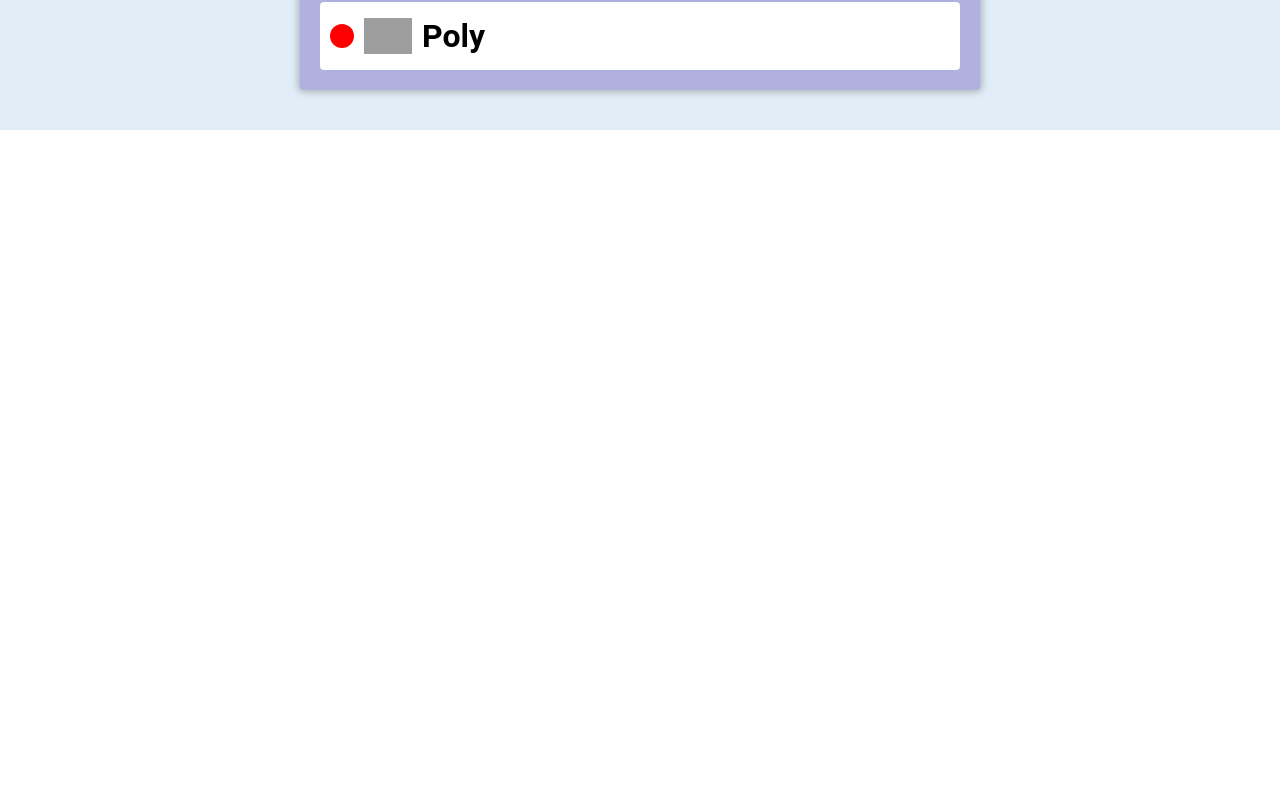
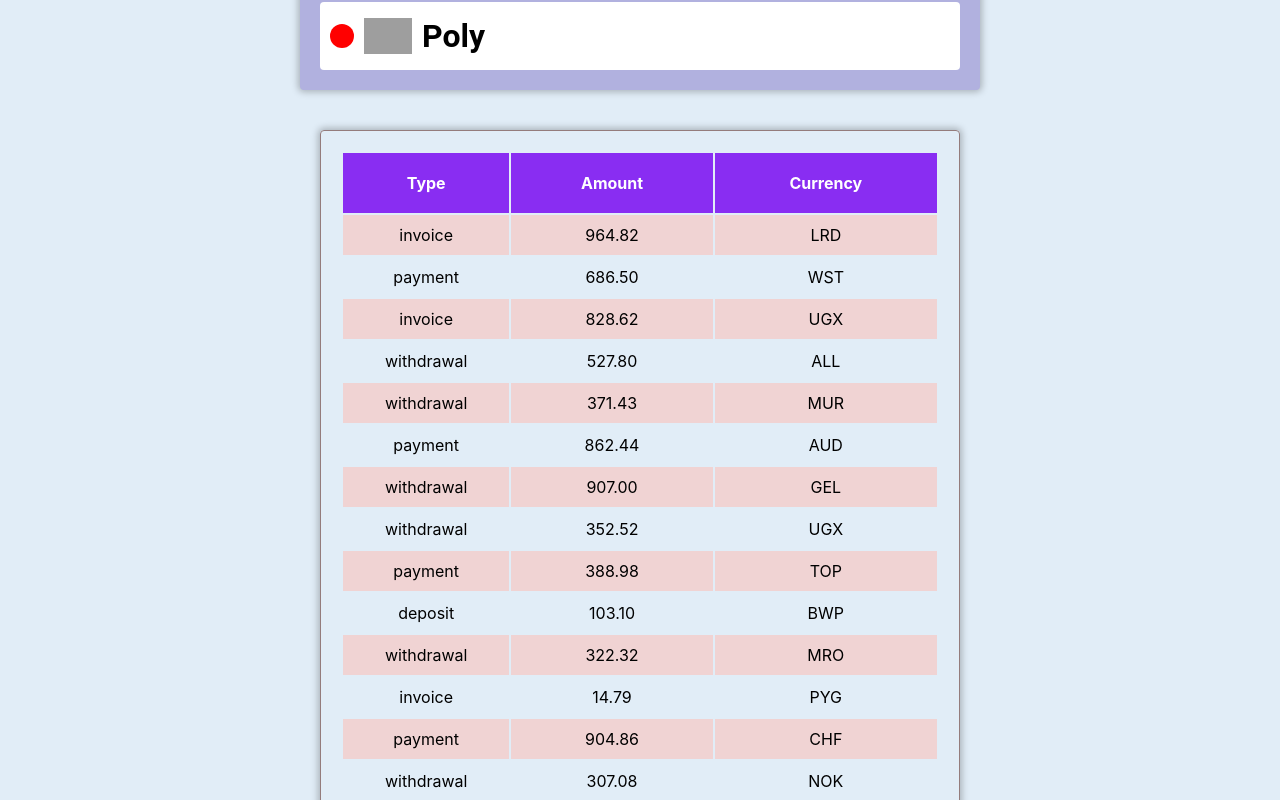
Before and after one commit to Olga-94/goit-react-hw--01-components, a React (Create React App) app: page / in a window 1280 px wide. Shown: the part 1160-1960 px from the top of the page. Before the commit the page ends 1290 px from the top, so only its background shows below. Built offline with nearby package versions, Linux system fonts and the light colour scheme; grey boxes are pictures that could not be loaded.

Commit message:
finish transaction

```diff
--- a/src/components/App.jsx
+++ b/src/components/App.jsx
@@ -1,10 +1,12 @@
 import user from 'data/user.json';
 import data from 'data/data.json';
 import friends from 'data/friends.json';
+import transactions from 'data/transactions.json';
 import { Profile } from './Profile/Profile';
 import { Box } from './Box/Box';
 import { Statistics } from './Statistics/Statistics';
 import { FriendList } from './Friends/FriendList';
+import { TransactionHistory } from './TransactionHistory/TransactionHistory';
 
 export const App = () => {
   return (
@@ -25,7 +27,7 @@
       />
       <Statistics stats={data} title="UPLOAD STATS" />
       <FriendList friends={friends} />
-      {/* <TransactionHistory items={transactions} /> */}
+      <TransactionHistory items={transactions} />
     </Box>
   );
 };
--- /dev/null
+++ b/src/components/TransactionHistory/TransactionHistory.jsx
@@ -0,0 +1,27 @@
+import PropTypes from 'prop-types';
+import { TransactionHistoryList } from 'components/TransactionHistory/TransactionHistoryItem';
+import { Table, Th} from './TransactionHistory.styled';
+
+export const TransactionHistory = ({ items }) => {
+  return (
+    <Table>
+      <thead>
+        <tr>
+          <Th>Type</Th>
+          <Th>Amount</Th>
+          <Th>Currency</Th>
+        </tr>
+      </thead>
+
+      <tbody>
+        {items.map(item => (
+          <TransactionHistoryList item={item} key={item.id} />
+        ))}
+      </tbody>
+    </Table>
+  );
+};
+
+TransactionHistory.propTypes = {
+  items: PropTypes.array.isRequired,
+};
--- /dev/null
+++ b/src/components/TransactionHistory/TransactionHistory.styled.jsx
@@ -0,0 +1,21 @@
+import styled from 'styled-components';
+
+export const Table = styled.table`
+  width: 50%;
+  border: ${p => p.theme.borders.normal};
+  border-radius: 4px;
+  border-color: #947c7c;
+  text-align: center;
+  margin-bottom: 30px;
+  box-shadow: ${p => p.theme.shadows.default};
+  padding: 20px;
+
+`;
+
+export const Th = styled.th`
+  text-align: center;
+  color: #fff;
+  background-color: #892df2;
+  padding: 20px;
+  border-color: #947c7c;
+`;
--- /dev/null
+++ b/src/components/TransactionHistory/TransactionHistoryItem.jsx
@@ -0,0 +1,18 @@
+import PropTypes from 'prop-types';
+import { Tr } from './TransactionHistoryItem.styled';
+
+export const TransactionHistoryList = ({
+  item: { type, amount, currency },
+}) => {
+  return (
+    <Tr>
+      <td>{type}</td>
+      <td>{amount}</td>
+      <td>{currency}</td>
+    </Tr>
+  );
+};
+
+TransactionHistoryList.propTypes = {
+  item: PropTypes.object.isRequired,
+};
--- /dev/null
+++ b/src/components/TransactionHistory/TransactionHistoryItem.styled.jsx
@@ -0,0 +1,9 @@
+import styled from 'styled-components';
+
+export const Tr = styled.tr`
+ height: 40px;
+  :nth-child(odd) {
+    background-color:  #f0d3d3;
+  }
+ padding-bottom:30px;
+`;
--- /dev/null
+++ b/src/data/transactions.json
@@ -0,0 +1,122 @@
+[
+  {
+    "id": "1e0700a2-5183-4291-85cc-2065a036a683",
+    "type": "invoice",
+    "amount": "964.82",
+    "currency": "LRD"
+  },
+  {
+    "id": "a30f821b-4d25-4ff0-abdd-e340b3f0dd2b",
+    "type": "payment",
+    "amount": "686.50",
+    "currency": "WST"
+  },
+  {
+    "id": "44dca67a-8e5a-4798-bf8e-b15efd4e1abd",
+    "type": "invoice",
+    "amount": "828.62",
+    "currency": "UGX"
+  },
+  {
+    "id": "ea8ed3dc-2b68-4a53-905a-53ecb0adef33",
+    "type": "withdrawal",
+    "amount": "527.80",
+    "currency": "ALL"
+  },
+  {
+    "id": "ea76146a-0b00-4b80-bc02-a8c822176712",
+    "type": "withdrawal",
+    "amount": "371.43",
+    "currency": "MUR"
+  },
+  {
+    "id": "63ca02f9-d637-46b5-9237-f3b24425e029",
+    "type": "payment",
+    "amount": "862.44",
+    "currency": "AUD"
+  },
+  {
+    "id": "ed0263e8-59a5-4bf1-87e0-2bb88e53dc34",
+    "type": "withdrawal",
+    "amount": "907.00",
+    "currency": "GEL"
+  },
+  {
+    "id": "6013bad0-750c-4691-8bc2-d8f2b43969c4",
+    "type": "withdrawal",
+    "amount": "352.52",
+    "currency": "UGX"
+  },
+  {
+    "id": "252c7be4-8b06-4fa7-8d42-61fb835b70d5",
+    "type": "payment",
+    "amount": "388.98",
+    "currency": "TOP"
+  },
+  {
+    "id": "4eaab41b-b967-40ac-82ed-85fc66f646f1",
+    "type": "deposit",
+    "amount": "103.10",
+    "currency": "BWP"
+  },
+  {
+    "id": "9648a350-8469-42d5-8bf3-18090de5fe67",
+    "type": "withdrawal",
+    "amount": "322.32",
+    "currency": "MRO"
+  },
+  {
+    "id": "9c5c25fb-1a95-4b2f-8d1f-4c4426d677cc",
+    "type": "invoice",
+    "amount": "14.79",
+    "currency": "PYG"
+  },
+  {
+    "id": "43ef232c-80e9-4d6f-b48a-b22405620de3",
+    "type": "payment",
+    "amount": "904.86",
+    "currency": "CHF"
+  },
+  {
+    "id": "5161682e-e620-4019-ab0a-24ceb10fbd20",
+    "type": "withdrawal",
+    "amount": "307.08",
+    "currency": "NOK"
+  },
+  {
+    "id": "7b119d71-42e6-4c42-a141-6818b07bb9ff",
+    "type": "invoice",
+    "amount": "275.07",
+    "currency": "AWG"
+  },
+  {
+    "id": "a4f65722-65c4-4c28-b1f4-b8ed988bb205",
+    "type": "deposit",
+    "amount": "213.10",
+    "currency": "STD"
+  },
+  {
+    "id": "c6e5784b-0ca3-48d6-86e5-b5128af5a523",
+    "type": "invoice",
+    "amount": "116.11",
+    "currency": "CUP CUC"
+  },
+  {
+    "id": "c9ebed6a-3a02-4b49-ac0d-0534b51f2bfd",
+    "type": "invoice",
+    "amount": "878.67",
+    "currency": "HKD"
+  },
+  {
+    "id": "a4a98b0e-b22c-438b-9f83-de2df52110c8",
+    "type": "invoice",
+    "amount": "725.03",
+    "currency": "UYU UYI"
+  },
+  {
+    "id": "b39bfa7a-0166-4c47-94d6-87d20590f746",
+    "type": "payment",
+    "amount": "405.45",
+    "currency": "MDL"
+  }
+]
```
